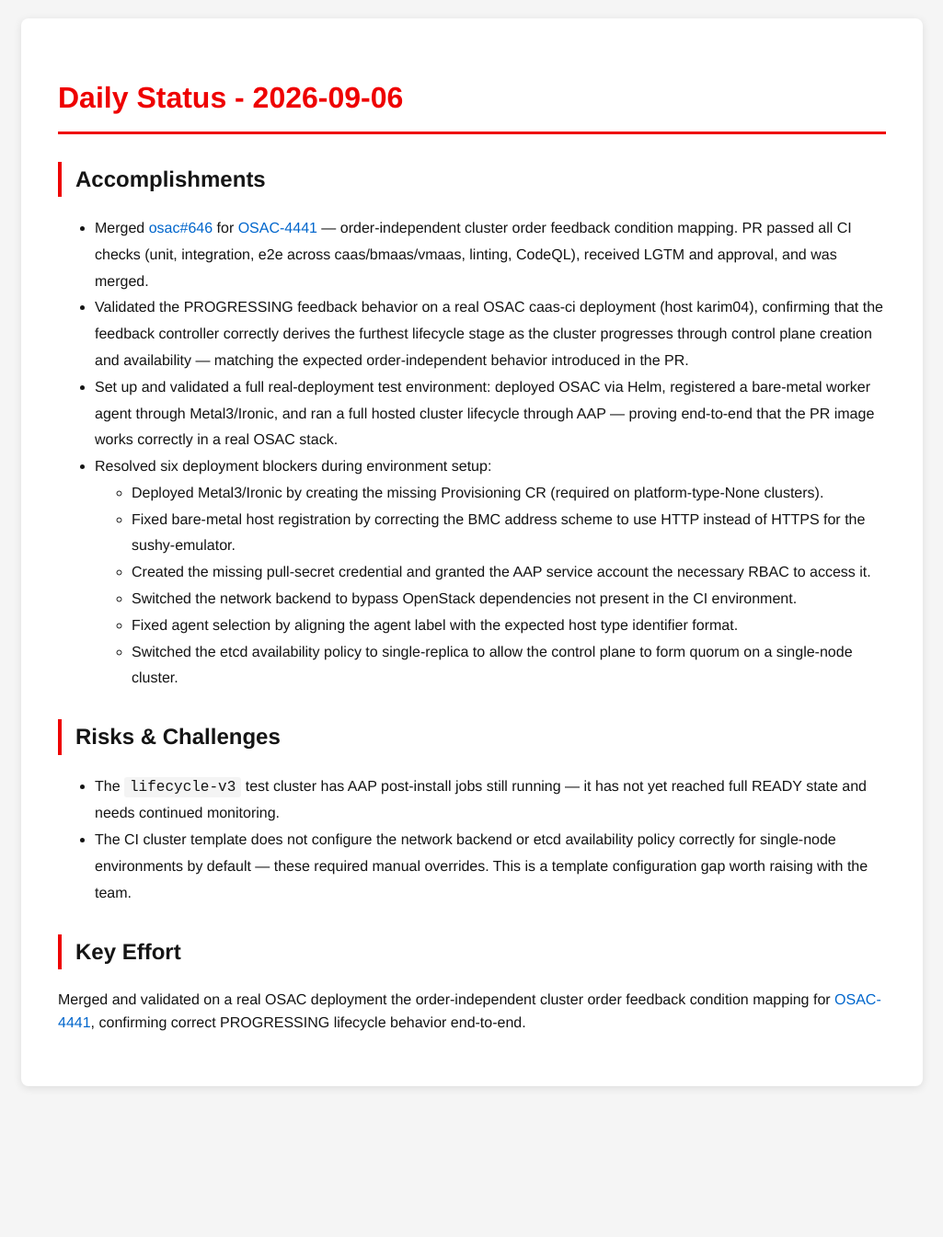
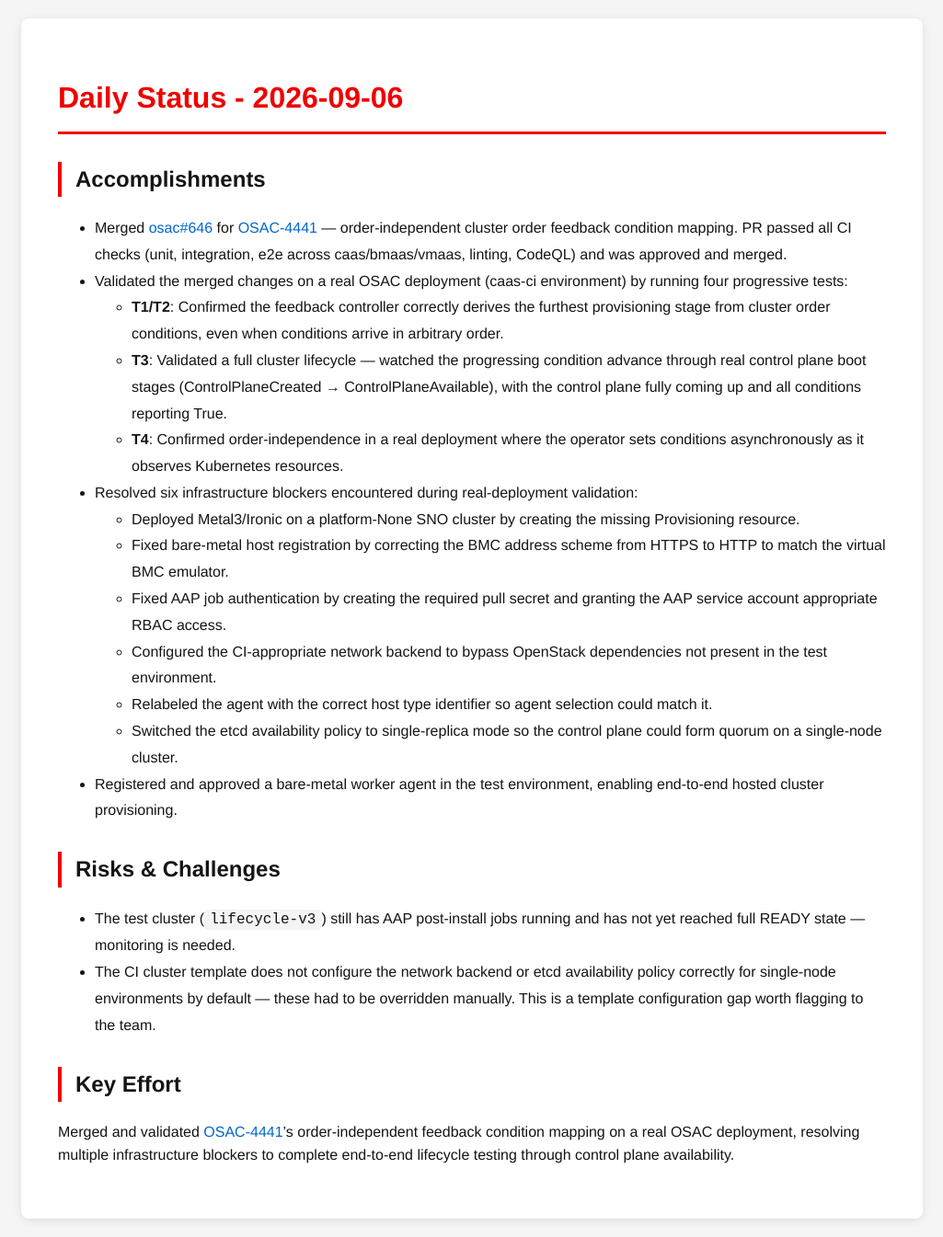
Before and after one commit to tzvatot/daily-status, a Jekyll site: the page built from 2026-09-06.md, in a window 1280 px wide. Shown: the whole page at 92% size, without its empty margins (127-1152 px from the left). Built offline with Jekyll 4.4.1, drawn with Linux system fonts in a browser that asks for light colours; before the commit the page ends 1201 px from its top, so only the background shows below that.

Commit message:
Daily status update - 2026-09-06

```diff
--- a/2026-09-06.md
+++ b/2026-09-06.md
@@ -8,22 +8,25 @@
 
 ## Accomplishments
 
-- Merged [osac#646](https://github.com/osac-project/osac/pull/646) for [OSAC-4441](https://redhat.atlassian.net/browse/OSAC-4441) — order-independent cluster order feedback condition mapping. PR passed all CI checks (unit, integration, e2e across caas/bmaas/vmaas, linting, CodeQL), received LGTM and approval, and was merged.
-- Validated the PROGRESSING feedback behavior on a real OSAC caas-ci deployment (host karim04), confirming that the feedback controller correctly derives the furthest lifecycle stage as the cluster progresses through control plane creation and availability — matching the expected order-independent behavior introduced in the PR.
-- Set up and validated a full real-deployment test environment: deployed OSAC via Helm, registered a bare-metal worker agent through Metal3/Ironic, and ran a full hosted cluster lifecycle through AAP — proving end-to-end that the PR image works correctly in a real OSAC stack.
-- Resolved six deployment blockers during environment setup:
-  - Deployed Metal3/Ironic by creating the missing Provisioning CR (required on platform-type-None clusters).
-  - Fixed bare-metal host registration by correcting the BMC address scheme to use HTTP instead of HTTPS for the sushy-emulator.
-  - Created the missing pull-secret credential and granted the AAP service account the necessary RBAC to access it.
-  - Switched the network backend to bypass OpenStack dependencies not present in the CI environment.
-  - Fixed agent selection by aligning the agent label with the expected host type identifier format.
-  - Switched the etcd availability policy to single-replica to allow the control plane to form quorum on a single-node cluster.
+- Merged [osac#646](https://github.com/osac-project/osac/pull/646) for [OSAC-4441](https://redhat.atlassian.net/browse/OSAC-4441) — order-independent cluster order feedback condition mapping. PR passed all CI checks (unit, integration, e2e across caas/bmaas/vmaas, linting, CodeQL) and was approved and merged.
+- Validated the merged changes on a real OSAC deployment (caas-ci environment) by running four progressive tests:
+  - **T1/T2**: Confirmed the feedback controller correctly derives the furthest provisioning stage from cluster order conditions, even when conditions arrive in arbitrary order.
+  - **T3**: Validated a full cluster lifecycle — watched the progressing condition advance through real control plane boot stages (ControlPlaneCreated → ControlPlaneAvailable), with the control plane fully coming up and all conditions reporting True.
+  - **T4**: Confirmed order-independence in a real deployment where the operator sets conditions asynchronously as it observes Kubernetes resources.
+- Resolved six infrastructure blockers encountered during real-deployment validation:
+  - Deployed Metal3/Ironic on a platform-None SNO cluster by creating the missing Provisioning resource.
+  - Fixed bare-metal host registration by correcting the BMC address scheme from HTTPS to HTTP to match the virtual BMC emulator.
+  - Fixed AAP job authentication by creating the required pull secret and granting the AAP service account appropriate RBAC access.
+  - Configured the CI-appropriate network backend to bypass OpenStack dependencies not present in the test environment.
+  - Relabeled the agent with the correct host type identifier so agent selection could match it.
+  - Switched the etcd availability policy to single-replica mode so the control plane could form quorum on a single-node cluster.
+- Registered and approved a bare-metal worker agent in the test environment, enabling end-to-end hosted cluster provisioning.
 
 ## Risks & Challenges
 
-- The `lifecycle-v3` test cluster has AAP post-install jobs still running — it has not yet reached full READY state and needs continued monitoring.
-- The CI cluster template does not configure the network backend or etcd availability policy correctly for single-node environments by default — these required manual overrides. This is a template configuration gap worth raising with the team.
+- The test cluster (`lifecycle-v3`) still has AAP post-install jobs running and has not yet reached full READY state — monitoring is needed.
+- The CI cluster template does not configure the network backend or etcd availability policy correctly for single-node environments by default — these had to be overridden manually. This is a template configuration gap worth flagging to the team.
 
 ## Key Effort
 
-Merged and validated on a real OSAC deployment the order-independent cluster order feedback condition mapping for [OSAC-4441](https://redhat.atlassian.net/browse/OSAC-4441), confirming correct PROGRESSING lifecycle behavior end-to-end.
+Merged and validated [OSAC-4441](https://redhat.atlassian.net/browse/OSAC-4441)'s order-independent feedback condition mapping on a real OSAC deployment, resolving multiple infrastructure blockers to complete end-to-end lifecycle testing through control plane availability.
```
